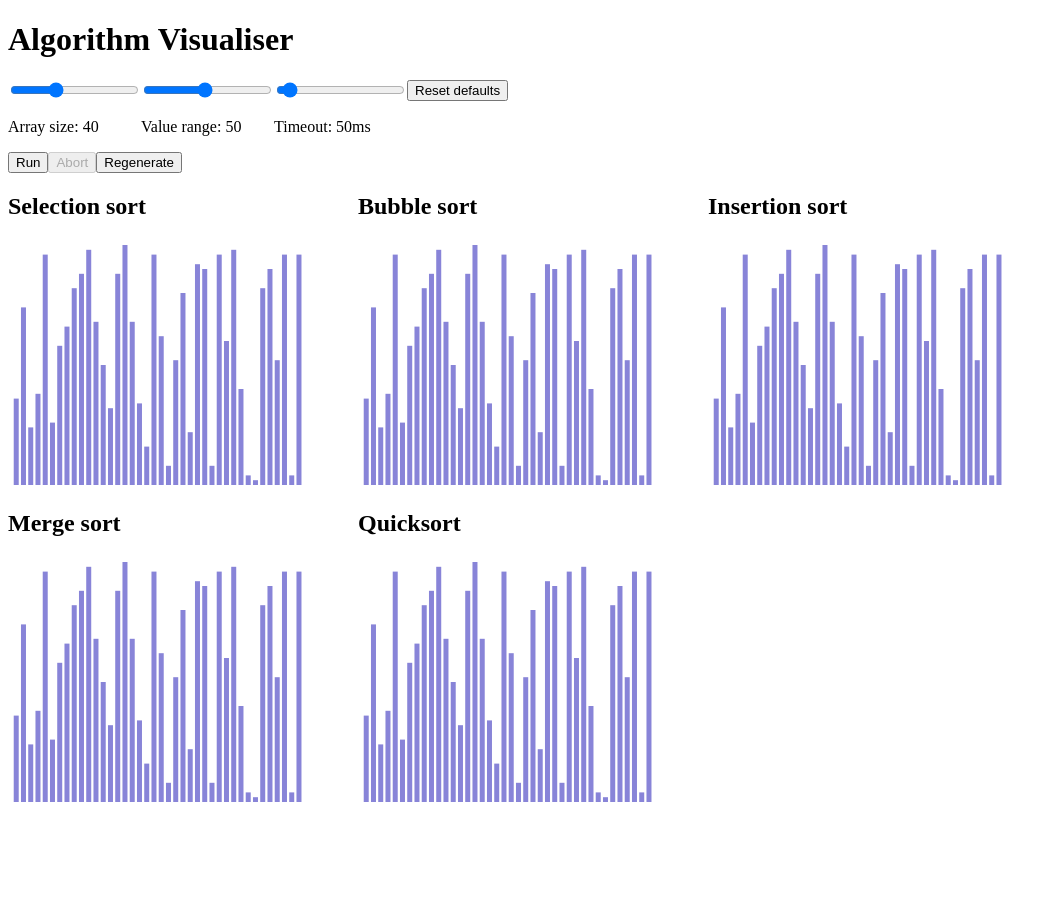
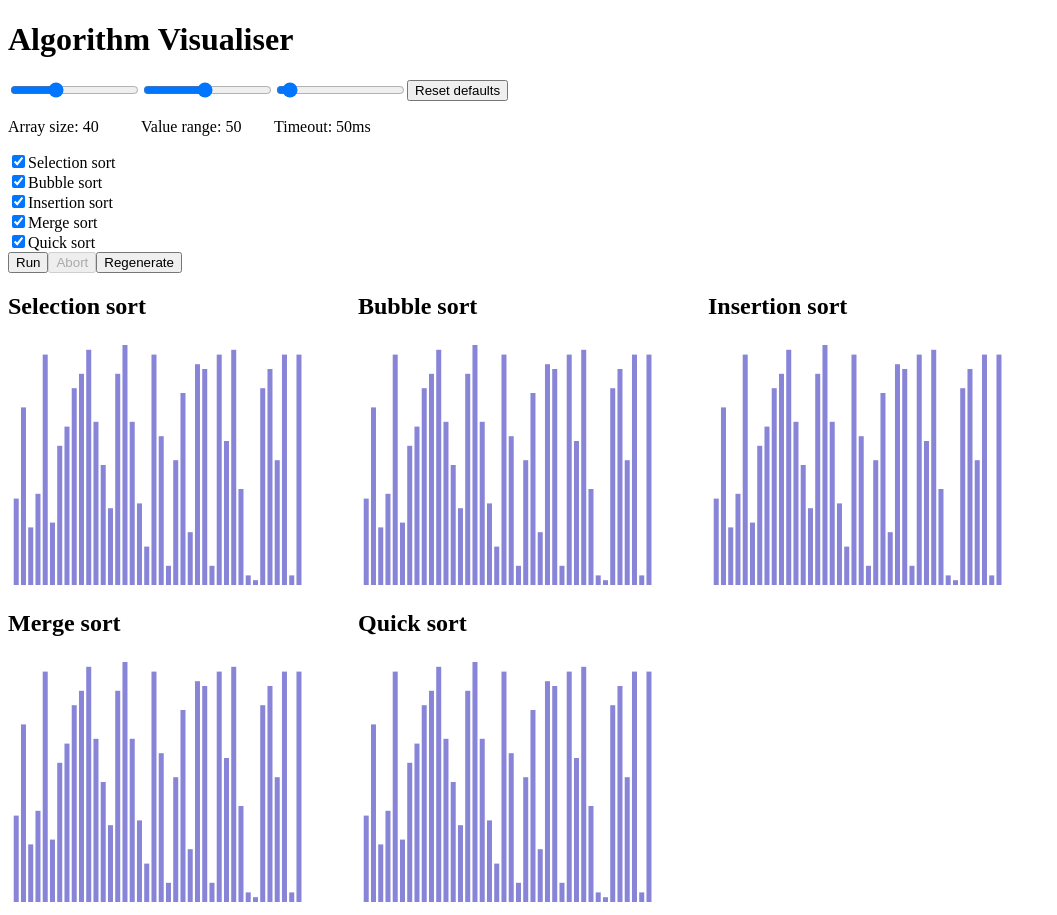
Before and after one commit to zoltan-antal/algorithm-visualiser, a React (Vite) app: page / in a window 1280 px wide. Shown: the whole page, without its empty margins (0-1057 px from the left). Before the commit the page ends 815 px from the top, so only its background shows below. Built offline with nearby package versions, Linux system fonts and the light colour scheme.

Commit message:
Create algorithm selector and simplify render syntax

```diff
--- a/src/App.tsx
+++ b/src/App.tsx
@@ -49,6 +49,10 @@ function App() {
     ) as AlgorithmStates
   );
   const [processing, setProcessing] = useState<boolean>(false);
+
+  const [selectedAlgorithms, setSelectedAlgorithms] = useState(
+    new Set(algorithmNames)
+  );
 
   const generateArrays = () => {
     const randomArray: number[] = generateArray(arraySize, 1, maxValue);
@@ -121,10 +125,47 @@ function App() {
         </button>
       </div>
       <div>
+        {algorithmNames.map((algorithmName) => (
+          <div key={algorithmName}>
+            <label>
+              <input
+                type="checkbox"
+                checked={Array.from(selectedAlgorithms).includes(algorithmName)}
+                disabled={processing}
+                onChange={() => {
+                  setSelectedAlgorithms((prev) => {
+                    const updated = new Set(prev);
+                    switch (
+                      Array.from(selectedAlgorithms).includes(algorithmName)
+                    ) {
+                      case true:
+                        updated.delete(algorithmName);
+                        break;
+
+                      case false:
+                        updated.add(algorithmName);
+                        break;
+                    }
+                    return updated;
+                  });
+                }}
+              />
+              {
+                algorithms.find(
+                  (algorithm) => algorithm.algorithmName === algorithmName
+                )!.displayName
+              }
+            </label>
+          </div>
+        ))}
+      </div>
+      <div>
         <button
           onClick={() =>
             runAlgorithms(
-              algorithms,
+              algorithms.filter((algorithm) =>
+                Array.from(selectedAlgorithms).includes(algorithm.algorithmName)
+              ),
               algorithmStates,
               setAlgorithmStates,
               delay,
@@ -146,41 +187,19 @@ function App() {
         </button>
       </div>
       <div style={{ display: 'flex', flexWrap: 'wrap', columnGap: 50 }}>
-        <div>
-          <h2>Selection sort</h2>
-          <AlgorithmChart
-            data={algorithmStates.selectionSort}
-            maxValue={maxValue}
-          />
-        </div>
-        <div>
-          <h2>Bubble sort</h2>
-          <AlgorithmChart
-            data={algorithmStates.bubbleSort}
-            maxValue={maxValue}
-          />
-        </div>
-        <div>
-          <h2>Insertion sort</h2>
-          <AlgorithmChart
-            data={algorithmStates.insertionSort}
-            maxValue={maxValue}
-          />
-        </div>
-        <div>
-          <h2>Merge sort</h2>
-          <AlgorithmChart
-            data={algorithmStates.mergeSort}
-            maxValue={maxValue}
-          />
-        </div>
-        <div>
-          <h2>Quicksort</h2>
-          <AlgorithmChart
-            data={algorithmStates.quickSort}
-            maxValue={maxValue}
-          />
-        </div>
+        {algorithms
+          .filter((algorithm) =>
+            Array.from(selectedAlgorithms).includes(algorithm.algorithmName)
+          )
+          .map((algorithm) => (
+            <div>
+              <h2>{algorithm.displayName}</h2>
+              <AlgorithmChart
+                data={algorithmStates[algorithm.algorithmName]}
+                maxValue={maxValue}
+              />
+            </div>
+          ))}
       </div>
     </>
   );
--- a/src/algorithms/bubbleSort.ts
+++ b/src/algorithms/bubbleSort.ts
@@ -27,5 +27,6 @@ const bubbleSort = (unsorted: number[]) => {
 };
 
 bubbleSort.algorithmName = 'bubbleSort';
+bubbleSort.displayName = 'Bubble sort';
 
 export default bubbleSort;
--- a/src/algorithms/insertionSort.ts
+++ b/src/algorithms/insertionSort.ts
@@ -22,5 +22,6 @@ const insertionSort = (unsorted: number[]) => {
 };
 
 insertionSort.algorithmName = 'insertionSort';
+insertionSort.displayName = 'Insertion sort';
 
 export default insertionSort;
--- a/src/algorithms/mergeSort.ts
+++ b/src/algorithms/mergeSort.ts
@@ -65,5 +65,6 @@ const mergeSort = (unsorted: number[]) => {
 };
 
 mergeSort.algorithmName = 'mergeSort';
+mergeSort.displayName = 'Merge sort';
 
 export default mergeSort;
--- a/src/algorithms/quickSort.ts
+++ b/src/algorithms/quickSort.ts
@@ -44,5 +44,6 @@ const quickSort = (unsorted: number[]) => {
 };
 
 quickSort.algorithmName = 'quickSort';
+quickSort.displayName = 'Quick sort';
 
 export default quickSort;
--- a/src/algorithms/selectionSort.ts
+++ b/src/algorithms/selectionSort.ts
@@ -27,5 +27,6 @@ const selectionSort = (unsorted: number[]) => {
 };
 
 selectionSort.algorithmName = 'selectionSort';
+selectionSort.displayName = 'Selection sort';
 
 export default selectionSort;
```
